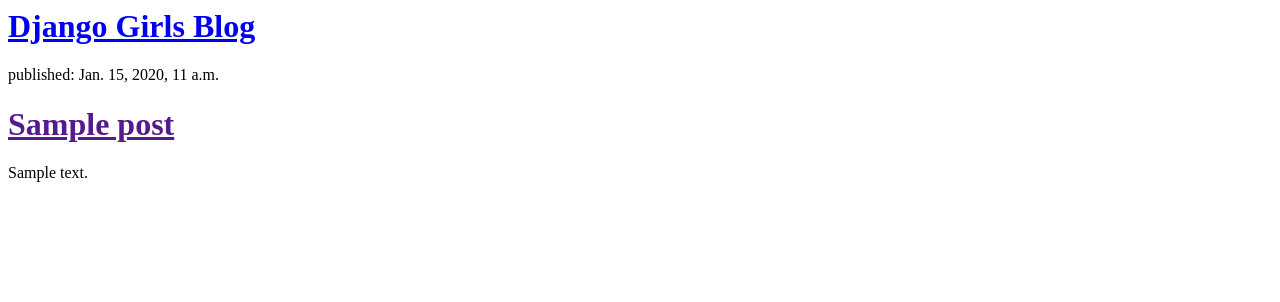
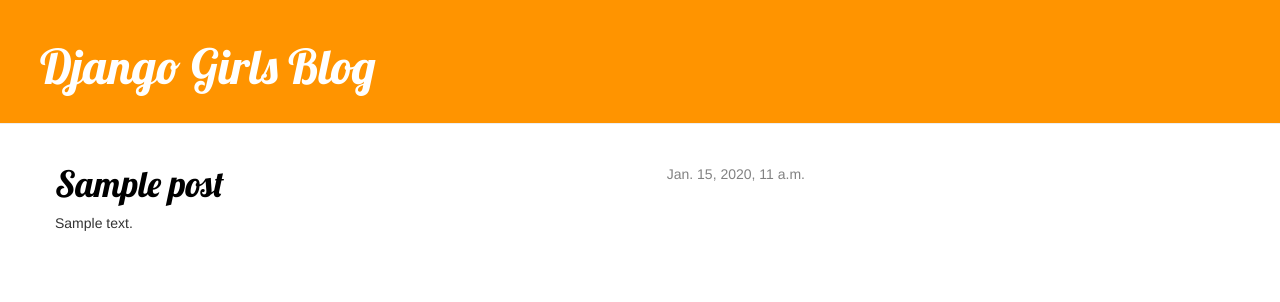
Before and after one commit to luna-git/bibo, a Django app: template mysite/blog/templates/blog/post_list.html in a window 1280 px wide. Shown: the top 302 px of the page. Run offline with Django 3.2, Linux system fonts and the light colour scheme; the template is opened without the code that fills it: values that come from a table or form of the project are taken from there, others are empty; tables that the repository leaves empty hold one stand-in row (values such as "Sample post"); some libraries are stand-ins or nearby versions.

Commit message:
Post detail

```diff
--- /dev/null
+++ b/mysite/blog/static/css/blog.css
@@ -0,0 +1,47 @@
+.page-header {
+    background-color: #ff9400;
+    margin-top: 0;
+    padding: 20px 20px 20px 40px;
+}
+
+.page-header h1, .page-header h1 a, .page-header h1 a:visited, .page-header h1 a:active {
+    color: #ffffff;
+    font-size: 36pt;
+    text-decoration: none;
+}
+
+.content {
+    margin-left: 40px;
+}
+
+h1, h2, h3, h4 {
+    font-family: 'Lobster', cursive;
+}
+
+.date {
+    float: right;
+    color: #828282;
+}
+
+.save {
+    float: right;
+}
+
+.post-form textarea, .post-form input {
+    width: 100%;
+}
+
+.top-menu, .top-menu:hover, .top-menu:visited {
+    color: #ffffff;
+    float: right;
+    font-size: 26pt;
+    margin-right: 20px;
+}
+
+.post {
+    margin-bottom: 70px;
+}
+
+.post h1 a, .post h1 a:visited {
+    color: #000000;
+}
--- /dev/null
+++ b/mysite/blog/templates/blog/base.html
@@ -0,0 +1,24 @@
+{% load staticfiles %}
+<html>
+    <head>
+        <title>Django Girls blog</title>
+        <link rel="stylesheet" href="//maxcdn.bootstrapcdn.com/bootstrap/3.2.0/css/bootstrap.min.css">
+        <link rel="stylesheet" href="//maxcdn.bootstrapcdn.com/bootstrap/3.2.0/css/bootstrap-theme.min.css">
+        <link href="https://fonts.googleapis.com/css?family=Lobster&subset=latin,latin-ext" rel="stylesheet" type="text/css">
+        <link rel="stylesheet" href="{% static 'css/blog.css' %}">
+
+    </head>
+    <body>
+        <div class="page-header">
+            <h1><a href="/">Django Girls Blog</a></h1>
+        </div>
+        <div class="content container">
+            <div class="row">
+                <div class="col-md-8">
+                {% block content %}
+                {% endblock %}
+                </div>
+            </div>
+        </div>
+    </body>
+</html>
--- a/mysite/blog/templates/blog/post_list.html
+++ b/mysite/blog/templates/blog/post_list.html
@@ -1,19 +1,13 @@
-<html>
-    <head>
-        <title>Django Girls blog</title>
-    </head>
-    <body>
-      <div>
-          <h1><a href="/">Django Girls Blog</a></h1>
-      </div>
+{% extends 'blog/base.html' %}
 
-      {% for post in posts %}
-          <div>
-              <p>published: {{ post.published_date }}</p>
-              <h1><a href="">{{ post.title }}</a></h1>
-              <p>{{ post.text|linebreaksbr }}</p>
-          </div>
-      {% endfor %}
-    </body>
-</html>
-<div>
+{% block content %}
+    {% for post in posts %}
+        <div class="post">
+            <div class="date">
+                {{ post.published_date }}
+            </div>
+            <h1><a href="{% url 'post_detail' pk_post=post.pk %}">{{ post.title }}</a></h1>
+            <p>{{ post.text|linebreaksbr }}</p>
+        </div>
+    {% endfor %}
+{% endblock content %}
--- a/mysite/blog/urls.py
+++ b/mysite/blog/urls.py
@@ -4,4 +4,5 @@ from . import views
 
 urlpatterns = [
     path('', views.post_list, name='post_list'),
+    path("post/<int:pk_post>", views.post_detail, name="post_detail"),
 ]
--- a/mysite/blog/views.py
+++ b/mysite/blog/views.py
@@ -1,4 +1,4 @@
-from django.shortcuts import render
+from django.shortcuts import render, get_object_or_404
 from django.utils import timezone
 from .models import Post
 
@@ -10,3 +10,7 @@ from .models import Post
 def post_list(request):
     posts = Post.objects.filter(published_date__lte=timezone.now()).order_by('published_date')
     return render(request, 'blog/post_list.html', {'posts': posts})
+
+def post_detail(request, pk_post):
+        post = get_object_or_404(Post, pk=pk_post)
+        return render(request, 'blog/post_detail.html', {'post': post})
```
Also changed, not shown: mysite/blog/templates/blog/post_detail.html (added, +13 -0 lines).
